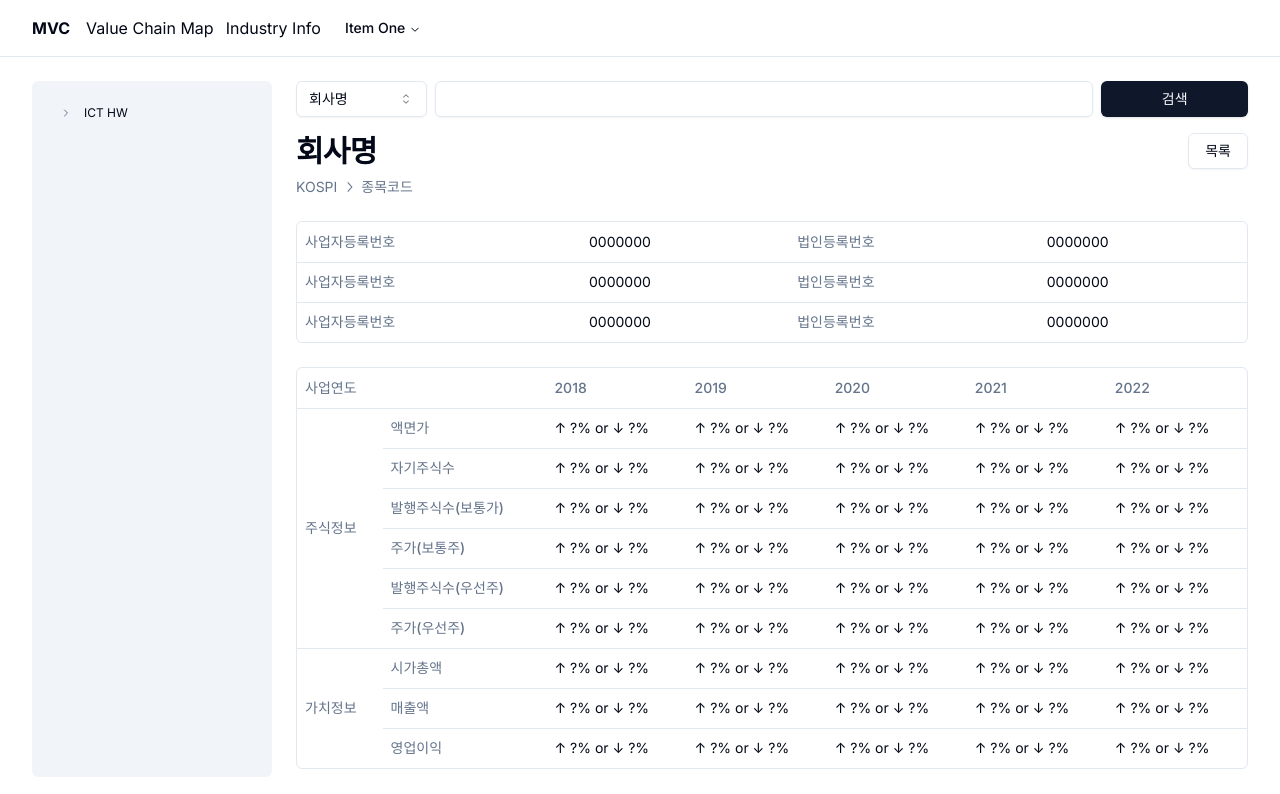
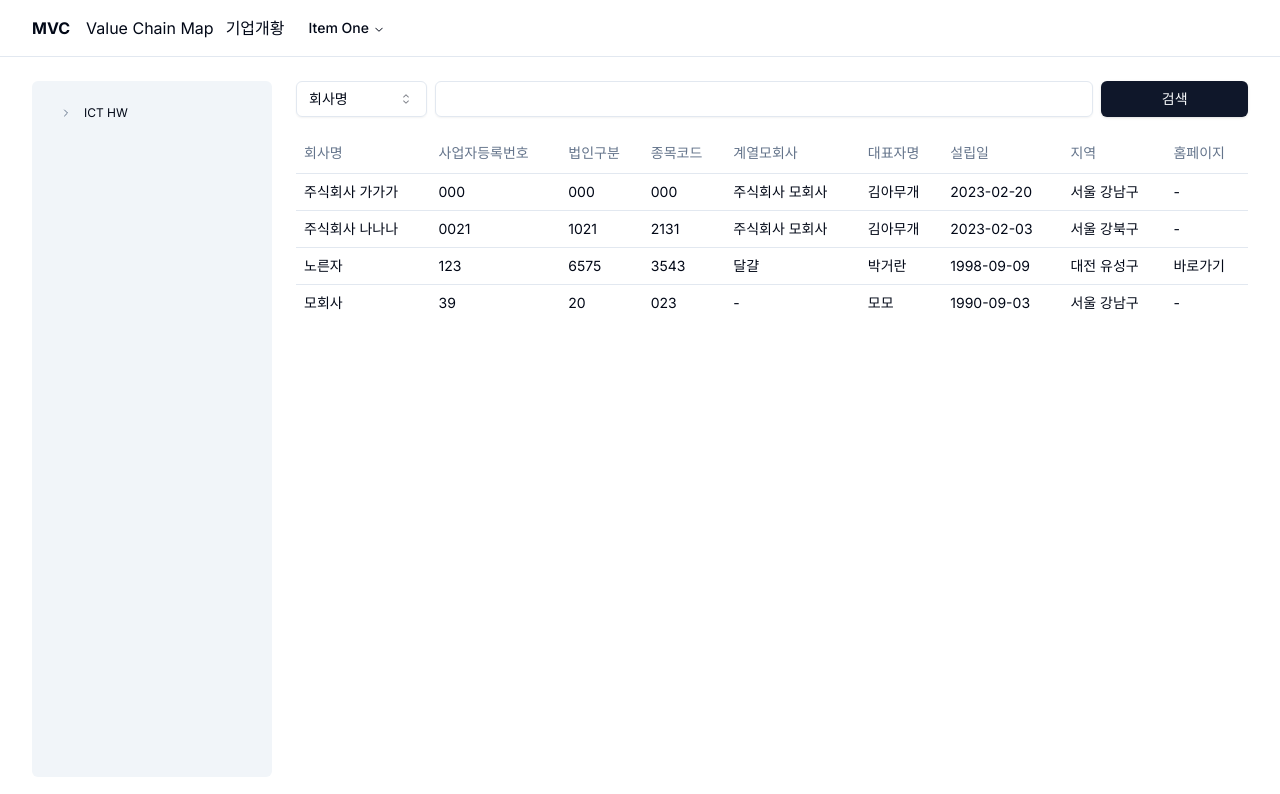
Before and after one commit to hyeeok/Map_value_chain, a Next.js app in the folder frontend/: page /overview/search in a window 1280 px wide. Shown: the top 794 px of the page. Built offline with nearby package versions, Linux system fonts and the light colour scheme.

Commit message:
test: add overview test

```diff
--- /dev/null
+++ b/frontend/src/app/overview/_components/overview-list.tsx
@@ -0,0 +1,83 @@
+'use client';
+
+import Link from 'next/link';
+import { useRouter } from 'next/navigation';
+import React from 'react';
+
+import {
+  Table,
+  TableBody,
+  TableCell,
+  TableHead,
+  TableHeader,
+  TableRow,
+} from '@/components/ui/table';
+
+interface OverviewListType {
+  id?: number;
+  corpCode: string;
+  firmName: string;
+  bizrNo: string;
+  jurirNo: string;
+  stockCode: string;
+  conglomerateName: string | null;
+  ceoName: string;
+  establishDate: string;
+  adress1: string;
+  adress2: string;
+  homepage?: string | null;
+}
+
+const OverviewList = ({ datas }: { datas: OverviewListType[] }) => {
+  const router = useRouter();
+  return (
+    <div className="rounded-md">
+      <Table>
+        <TableHeader>
+          <TableRow>
+            <TableHead>회사명</TableHead>
+            <TableHead>사업자등록번호</TableHead>
+            <TableHead>법인구분</TableHead>
+            <TableHead>종목코드</TableHead>
+            <TableHead>계열모회사</TableHead>
+            <TableHead>대표자명</TableHead>
+            <TableHead>설립일</TableHead>
+            <TableHead>지역</TableHead>
+            <TableHead>홈페이지</TableHead>
+          </TableRow>
+        </TableHeader>
+        <TableBody>
+          {datas.map((data, i) => (
+            <TableRow key={i}>
+              <TableCell>
+                <Link href={`search/example`} className="hover:underline">
+                  {data.firmName}
+                </Link>
+              </TableCell>
+              <TableCell>{data.bizrNo}</TableCell>
+              <TableCell>{data.jurirNo}</TableCell>
+              <TableCell>{data.stockCode}</TableCell>
+              <TableCell>{data.conglomerateName || '-'}</TableCell>
+              <TableCell>{data.ceoName}</TableCell>
+              <TableCell>{data.establishDate}</TableCell>
+              <TableCell>
+                {data.adress1} {data.adress2}
+              </TableCell>
+              <TableCell>
+                {data.homepage ? (
+                  <Link href={data.homepage} className="hover:underline">
+                    바로가기
+                  </Link>
+                ) : (
+                  <>-</>
+                )}
+              </TableCell>
+            </TableRow>
+          ))}
+        </TableBody>
+      </Table>
+    </div>
+  );
+};
+
+export default OverviewList;
--- a/frontend/src/app/overview/_components/search-box.tsx
+++ b/frontend/src/app/overview/_components/search-box.tsx
@@ -41,7 +41,7 @@ const SearchBox = () => {
       </Select>
       <Input value={searchKeyword} onChange={handleSearchKeyword} />
       <Button
-        onClick={() => router.push(`/search?query=${searchKeyword || ''}`)}
+        onClick={() => router.push(`/overview?query=${searchKeyword || ''}`)}
         className="w-[200px]"
       >
         검색
--- a/frontend/src/app/overview/_components/sidenav-tree.tsx
+++ b/frontend/src/app/overview/_components/sidenav-tree.tsx
@@ -39,6 +39,7 @@ const SidenavTree = ({ parentName, childItems }: TreeViewProps) => {
             <ChevronDown className="h-3 w-3 text-muted-foreground group-data-[state=closed]:hidden" />
           </Button>
         </CollapsibleTrigger>
+
         <span className="text-xs whitespace-nowrap">{parentName}</span>
       </div>
       <CollapsibleContent>
--- a/frontend/src/app/overview/_components/sidenav.tsx
+++ b/frontend/src/app/overview/_components/sidenav.tsx
@@ -7,7 +7,6 @@ import { ResultType } from '@/app/overview/_lib/sidenav-lib';
 import { Collapsible } from '@/components/ui/collapsible';
 
 const Sidenav = ({ sidenav }: { sidenav: ResultType }) => {
-  console.log(sidenav);
   return (
     <aside className="sticky block top-14 z-30 h-[calc(100vh-3.5rem)] w-[240px]">
       <div className="flex flex-col w-full h-full py-6 box-border">
--- /dev/null
+++ b/frontend/src/app/overview/search/_test/overview-list.ts
@@ -0,0 +1,58 @@
+export const OVERVIEW_LIST = [
+  {
+    id: 0,
+    corpCode: '000',
+    firmName: '주식회사 가가가',
+    bizrNo: '000',
+    jurirNo: '000',
+    stockCode: '000',
+    conglomerateName: '주식회사 모회사',
+    ceoName: '김아무개',
+    establishDate: '2023-02-20',
+    adress1: '서울',
+    adress2: '강남구',
+    homepage: null,
+  },
+  {
+    id: 1,
+    corpCode: '001',
+    firmName: '주식회사 나나나',
+    bizrNo: '0021',
+    jurirNo: '1021',
+    stockCode: '2131',
+    conglomerateName: '주식회사 모회사',
+    ceoName: '김아무개',
+    establishDate: '2023-02-03',
+    adress1: '서울',
+    adress2: '강북구',
+    homepage: null,
+  },
+  {
+    id: 2,
+    corpCode: '102',
+    firmName: '노른자',
+    bizrNo: '123',
+    jurirNo: '6575',
+    stockCode: '3543',
+    conglomerateName: '달걀',
+    ceoName: '박거란',
+    establishDate: '1998-09-09',
+    adress1: '대전',
+    adress2: '유성구',
+    homepage: 'https://google.com/',
+  },
+  {
+    id: 3,
+    corpCode: '178',
+    firmName: '모회사',
+    bizrNo: '39',
+    jurirNo: '20',
+    stockCode: '023',
+    conglomerateName: null,
+    ceoName: '모모',
+    establishDate: '1990-09-03',
+    adress1: '서울',
+    adress2: '강남구',
+    homepage: null,
+  },
+];
--- /dev/null
+++ b/frontend/src/app/overview/search/page.tsx
@@ -0,0 +1,18 @@
+import React from 'react';
+
+import OverviewList from '@/app/overview/_components/overview-list';
+import { OVERVIEW_LIST } from '@/app/overview/search/_test/overview-list';
+
+const datas = OVERVIEW_LIST;
+
+const SearchPage = () => {
+  // const searchParams = useSearchParams();
+  // console.log(searchParams);
+  return (
+    <div className="flex flex-col">
+      <OverviewList datas={datas} />
+    </div>
+  );
+};
+
+export default SearchPage;
--- a/frontend/src/components/base/header.tsx
+++ b/frontend/src/components/base/header.tsx
@@ -44,13 +44,13 @@ const Header = () => {
               </Link>
             </NavigationMenuItem>
             <NavigationMenuItem>
-              <Link href="/search" legacyBehavior passHref>
+              <Link href="/overview" legacyBehavior passHref>
                 <NavigationMenuLink
                   className={
                     (cn(navigationMenuTriggerStyle()), 'bg-transparent')
                   }
                 >
-                  Industry Info
+                  기업개황
                 </NavigationMenuLink>
               </Link>
             </NavigationMenuItem>
```
